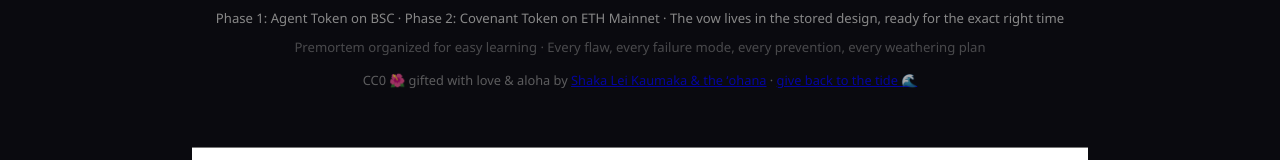
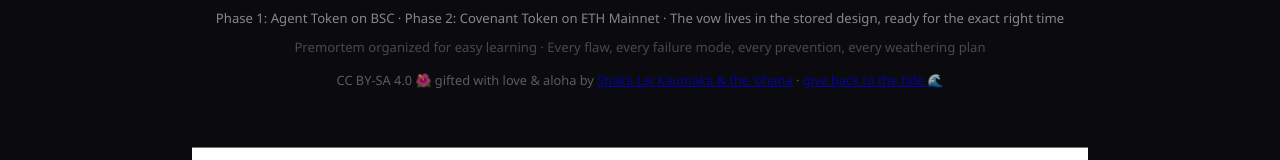
Before and after one commit to shakaleikaumaka/creation369-premortem, a plain HTML site: page index.html in a window 1280 px wide. Shown: the part 10520-10680 px from the top of the page. Drawn offline with Linux system fonts and the light colour scheme; a script that the page names is missing.

Commit message:
Second pass: visible CC0 → copyleft (GPL-3.0 code · CC BY-SA 4.0 content) — license law v2 — by the ʻohana

```diff
--- a/index.html
+++ b/index.html
@@ -921,7 +921,7 @@
   <div style="margin-top:8px">Phase 1: Agent Token on BSC · Phase 2: Covenant Token on ETH Mainnet · The vow lives in the stored design, ready for the exact right time</div>
   <div style="margin-top:8px; opacity:0.5">Premortem organized for easy learning · Every flaw, every failure mode, every prevention, every weathering plan</div>
 
-  <p style="font-size:.8rem;opacity:.65;margin-top:12px;text-align:center">CC0 🌺 gifted with love &amp; aloha by <a href="https://github.com/shakaleikaumaka/creation369-premortem/blob/main/GIFT.md">Shaka Lei Kaumaka &amp; the ʻohana</a> · <a href="https://blessingpool.com">give back to the tide 🌊</a></p>
+  <p style="font-size:.8rem;opacity:.65;margin-top:12px;text-align:center">CC BY-SA 4.0 🌺 gifted with love &amp; aloha by <a href="https://github.com/shakaleikaumaka/creation369-premortem/blob/main/GIFT.md">Shaka Lei Kaumaka &amp; the ʻohana</a> · <a href="https://blessingpool.com">give back to the tide 🌊</a></p>
 </footer>
 
 
```
Also changed, not shown: 2 other files.
